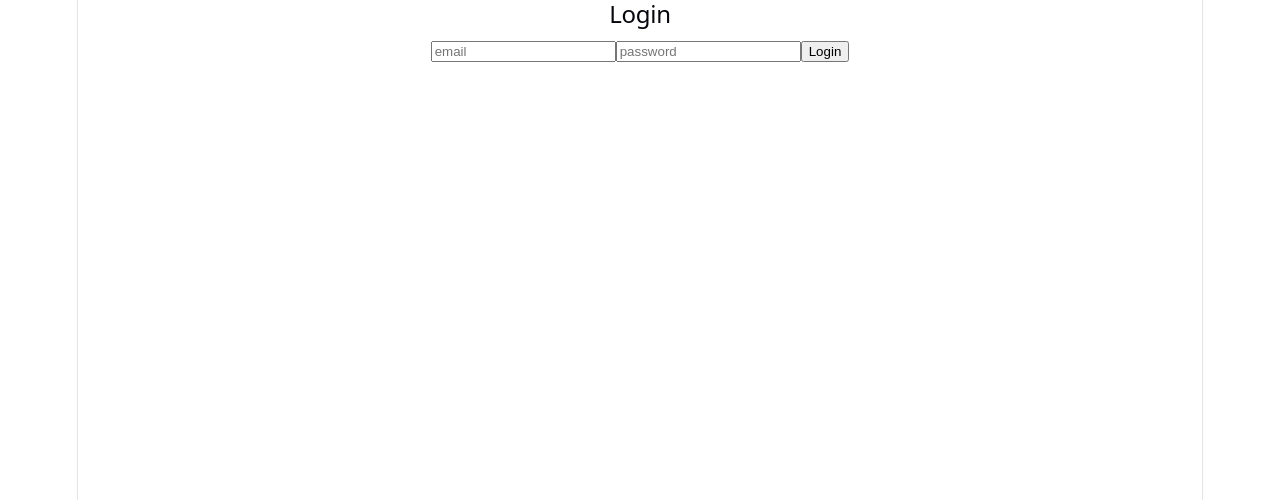
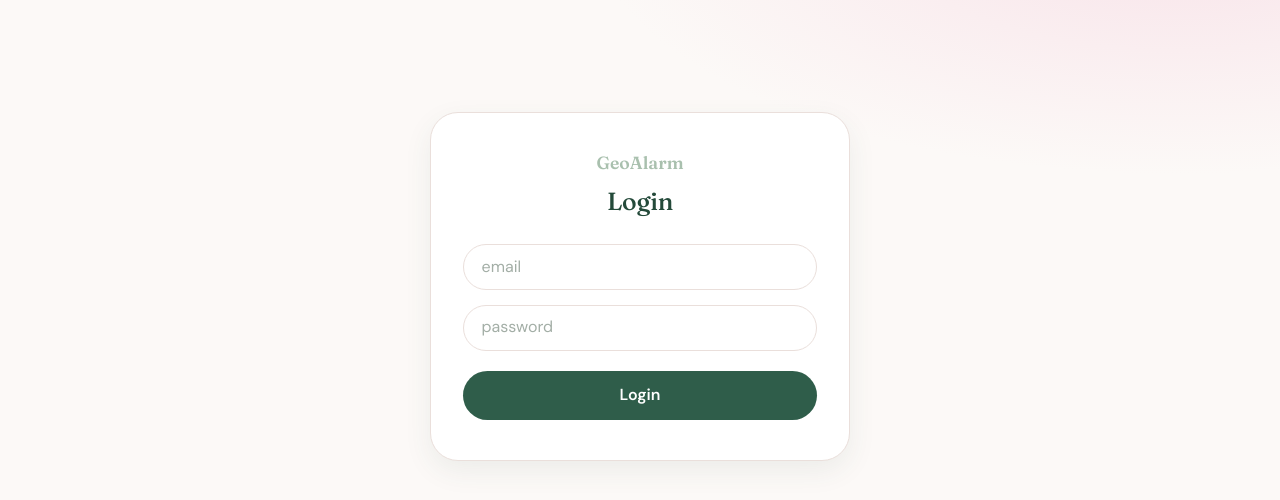
Before and after one commit to isha-damani/geoalarm-app, a React (Vite) app in the folder client/: page /login in a window 1280 px wide. Shown: the top 500 px of the page. Built offline with nearby package versions, Linux system fonts and the light colour scheme.

Commit message:
Add Light/Dark theme with persistent toggle, restyle app

```diff
--- a/client/index.html
+++ b/client/index.html
@@ -5,6 +5,11 @@
     <link rel="icon" type="image/svg+xml" href="/favicon.svg" />
     <meta name="viewport" content="width=device-width, initial-scale=1.0" />
     <title>client</title>
+    <script>
+      document.documentElement.dataset.theme =
+        localStorage.getItem('theme') ||
+        (matchMedia('(prefers-color-scheme: dark)').matches ? 'dark' : 'light');
+    </script>
   </head>
   <body>
     <div id="root"></div>
--- a/client/src/App.css
+++ b/client/src/App.css
@@ -1,184 +1,191 @@
-.counter {
-  font-size: 16px;
-  padding: 5px 10px;
-  border-radius: 5px;
-  color: var(--accent);
-  background: var(--accent-bg);
-  border: 2px solid transparent;
-  transition: border-color 0.3s;
-  margin-bottom: 24px;
-
-  &:hover {
-    border-color: var(--accent-border);
-  }
-  &:focus-visible {
-    outline: 2px solid var(--accent);
-    outline-offset: 2px;
-  }
+/* ---------- App shell ---------- */
+#root {
+  width: 1100px;
+  max-width: 100%;
+  margin: 0 auto;
+  min-height: 100vh;
 }
 
-.hero {
-  position: relative;
-
-  .base,
-  .framework,
-  .vite {
-    inset-inline: 0;
-    margin: 0 auto;
+/* ---------- Nav ---------- */
+nav {
+  display: flex;
+  flex-wrap: wrap;
+  align-items: center;
+  gap: 0.4rem;
+  padding: 1.1rem 1.5rem;
 }
 
-  .base {
-    width: 170px;
-    position: relative;
-    z-index: 0;
+/* wordmark, no JSX needed */
+nav::before {
+  content: 'GeoAlarm';
+  font-family: var(--font-display);
+  font-size: 1.45rem;
+  font-weight: 600;
+  color: var(--forest);
+  margin-right: auto;
+  padding-right: 1.5rem;
 }
 
-  .framework,
-  .vite {
-    position: absolute;
+nav a {
+  color: var(--text-soft);
+  font-weight: 500;
+  padding: 0.45rem 1.05rem;
+  border-radius: var(--r-pill);
+  transition:
+    background 0.2s ease,
+    color 0.2s ease;
 }
 
-  .framework {
-    z-index: 1;
-    top: 34px;
-    height: 28px;
-    transform: perspective(2000px) rotateZ(300deg) rotateX(44deg) rotateY(39deg)
-      scale(1.4);
+nav a:hover {
+  background: var(--blush);
+  color: var(--rose);
 }
 
-  .vite {
-    z-index: 0;
-    top: 107px;
-    height: 26px;
-    width: auto;
-    transform: perspective(2000px) rotateZ(300deg) rotateX(40deg) rotateY(39deg)
-      scale(0.8);
-  }
+/* shows up if you switch Link -> NavLink in AppLayout */
+nav a[aria-current='page'] {
+  background: var(--sage-soft);
+  color: var(--forest-dark);
 }
 
-#center {
+nav button {
+  background: var(--sage-soft);
+  color: var(--forest-dark);
+  padding: 0.45rem 1.05rem;
+  font-weight: 500;
+  margin-left: 0.4rem;
+}
+
+nav button:hover:not(:disabled) {
+  background: var(--blush);
+  color: var(--rose);
+  box-shadow: none;
+  transform: none;
+}
+
+/* ---------- Map ---------- */
+.leaflet-container {
+  max-width: calc(100% - 3rem);
+  margin: 0 auto 1.5rem;
+  border-radius: var(--r-lg);
+  box-shadow: var(--shadow);
+  border: 1px solid var(--border);
+  position: relative;
+  z-index: 0; /* keeps map controls under the alarm modal */
+  font-family: var(--font-body);
+}
+
+.leaflet-bar {
+  border: none !important;
+  border-radius: 14px;
+  overflow: hidden;
+  box-shadow: var(--shadow-sm) !important;
+}
+
+.leaflet-bar a {
+  color: var(--forest);
+  background: var(--surface);
+  border-bottom-color: var(--border);
+}
+
+/* darkens the map tiles only; markers stay normal */
+:root[data-theme='dark'] .leaflet-tile-pane {
+  filter: invert(1) hue-rotate(180deg) brightness(0.95) contrast(0.9);
+}
+
+/* ---------- Pages ----------
+   Page wrappers are plain <div>s with no style attribute;
+   the alarm modal has inline styles, so :not([style]) skips it. */
+#root > div:not([style]) {
+  padding: 0 1.5rem 3rem;
+}
+
+/* ---------- Forms ---------- */
+form {
+  display: flex;
+  flex-wrap: wrap;
+  align-items: center;
+  gap: 0.75rem;
+  margin-top: 0.5rem;
+}
+
+select {
+  margin-right: 0.6rem;
+}
+
+/* ---------- Lists (saved locations, alarm history) ---------- */
+ul {
+  list-style: none;
+  margin: 0;
+  padding: 0;
   display: flex;
   flex-direction: column;
-  gap: 25px;
-  place-content: center;
-  place-items: center;
-  flex-grow: 1;
-
-  @media (max-width: 1024px) {
-    padding: 32px 20px 24px;
-    gap: 18px;
-  }
+  gap: 0.6rem;
 }
 
-#next-steps {
+li {
   display: flex;
-  border-top: 1px solid var(--border);
-  text-align: left;
-
-  & > div {
-    flex: 1 1 0;
-    padding: 32px;
-    @media (max-width: 1024px) {
-      padding: 24px 20px;
-    }
+  align-items: center;
+  justify-content: space-between;
+  gap: 1rem;
+  background: var(--surface);
+  border: 1px solid var(--border);
+  border-radius: var(--r-md);
+  padding: 0.7rem 1.1rem;
+  box-shadow: var(--shadow-sm);
 }
 
-  .icon {
-    margin-bottom: 16px;
-    width: 22px;
-    height: 22px;
+/* delete buttons: soft rose instead of the main green */
+li button {
+  background: var(--blush);
+  color: var(--rose);
+  padding: 0.4rem 1rem;
+  font-size: 0.9rem;
 }
 
-  @media (max-width: 1024px) {
-    flex-direction: column;
-    text-align: center;
-  }
+li button:hover:not(:disabled) {
+  background: var(--blush-deep);
+  box-shadow: none;
 }
 
-#docs {
-  border-right: 1px solid var(--border);
-
-  @media (max-width: 1024px) {
-    border-right: none;
-    border-bottom: 1px solid var(--border);
-  }
+/* ---------- Auth card (login / signup) ---------- */
+#root > div.auth-card {
+  max-width: 420px;
+  margin: 14vh auto 0;
+  padding: 2.25rem 2rem 2.5rem;
+  background: var(--surface);
+  border: 1px solid var(--border);
+  border-radius: var(--r-lg);
+  box-shadow: var(--shadow);
 }
 
-#next-steps ul {
-  list-style: none;
-  padding: 0;
-  display: flex;
-  gap: 8px;
-  margin: 32px 0 0;
-
-  .logo {
-    height: 18px;
+.auth-card::before {
+  content: 'GeoAlarm';
+  display: block;
+  text-align: center;
+  font-family: var(--font-display);
+  font-size: 1.1rem;
+  font-weight: 600;
+  color: var(--sage);
+  margin-bottom: 0.35rem;
 }
 
-  a {
-    color: var(--text-h);
-    font-size: 16px;
-    border-radius: 6px;
-    background: var(--social-bg);
-    display: flex;
-    padding: 6px 12px;
-    align-items: center;
-    gap: 8px;
-    text-decoration: none;
-    transition: box-shadow 0.3s;
-
-    &:hover {
-      box-shadow: var(--shadow);
-    }
-    .button-icon {
-      height: 18px;
-      width: 18px;
-    }
+.auth-card h2 {
+  text-align: center;
+  margin-bottom: 1.5rem;
 }
 
-  @media (max-width: 1024px) {
-    margin-top: 20px;
-    flex-wrap: wrap;
-    justify-content: center;
-
-    li {
-      flex: 1 1 calc(50% - 8px);
+.auth-card form {
+  flex-direction: column;
+  align-items: stretch;
+  gap: 0.9rem;
 }
 
-    a {
+.auth-card input,
+.auth-card button {
   width: 100%;
-      justify-content: center;
-      box-sizing: border-box;
-    }
-  }
 }
 
-#spacer {
-  height: 88px;
-  border-top: 1px solid var(--border);
-  @media (max-width: 1024px) {
-    height: 48px;
+.auth-card button {
+  margin-top: 0.4rem;
+  padding: 0.75rem 1.4rem;
 }
-}
-
-.ticks {
-  position: relative;
-  width: 100%;
-
-  &::before,
-  &::after {
-    content: '';
-    position: absolute;
-    top: -4.5px;
-    border: 5px solid transparent;
-  }
-
-  &::before {
-    left: 0;
-    border-left-color: var(--border);
-  }
-  &::after {
-    right: 0;
-    border-right-color: var(--border);
-  }
-}
--- a/client/src/App.jsx
+++ b/client/src/App.jsx
@@ -8,6 +8,7 @@ import SetAlarm from './pages/SetAlarm';
 import './App.css';
 import ProtectedRoute from './components/ProtectedRoute';
 import AppLayout from './layouts/AppLayout';
+
 
 function App() {
 
--- a/client/src/index.css
+++ b/client/src/index.css
@@ -1,111 +1,175 @@
+@import url('https://fonts.googleapis.com/css2?family=DM+Sans:wght@400;500;600&family=Fraunces:opsz,wght@9..144,500;9..144,600&display=swap');
+
+/* ---------- Design tokens (light mode) ----------
+   Dark mode later: add a [data-theme='dark'] block below that
+   overrides these same variables. Nothing else needs to change. */
 :root {
-  --text: #6b6375;
-  --text-h: #08060d;
-  --bg: #fff;
-  --border: #e5e4e7;
-  --code-bg: #f4f3ec;
-  --accent: #aa3bff;
-  --accent-bg: rgba(170, 59, 255, 0.1);
-  --accent-border: rgba(170, 59, 255, 0.5);
-  --social-bg: rgba(244, 243, 236, 0.5);
-  --shadow:
-    rgba(0, 0, 0, 0.1) 0 10px 15px -3px, rgba(0, 0, 0, 0.05) 0 4px 6px -2px;
+  --bg: #fcf9f7;
+  --surface: #ffffff;
+  --text: #34413a;
+  --text-soft: #6f7d74;
+  --text-faint: #a3aea6;
+  --border: #eadfdb;
 
-  --sans: system-ui, 'Segoe UI', Roboto, sans-serif;
-  --heading: system-ui, 'Segoe UI', Roboto, sans-serif;
-  --mono: ui-monospace, Consolas, monospace;
+  --forest: #2f5d4a;
+  --forest-dark: #244a3a;
+  --sage: #a9c0ae;
+  --sage-soft: #e6eee7;
+  --sage-ring: rgba(122, 158, 134, 0.28);
 
-  font: 18px/145% var(--sans);
-  letter-spacing: 0.18px;
-  color-scheme: light dark;
-  color: var(--text);
-  background: var(--bg);
-  font-synthesis: none;
-  text-rendering: optimizeLegibility;
-  -webkit-font-smoothing: antialiased;
-  -moz-osx-font-smoothing: grayscale;
+  --blush: #f8e3e9;
+  --blush-deep: #f1c9d5;
+  --rose: #b8607a;
 
-  @media (max-width: 1024px) {
-    font-size: 16px;
-  }
+  --r-md: 20px;
+  --r-lg: 28px;
+  --r-pill: 999px;
+
+  --shadow: 0 10px 28px rgba(47, 93, 74, 0.08);
+  --shadow-sm: 0 4px 12px rgba(47, 93, 74, 0.1);
+
+  --font-body: 'DM Sans', system-ui, 'Segoe UI', sans-serif;
+  --font-display: 'Fraunces', Georgia, 'Times New Roman', serif;
+
+  color-scheme: light;
+
+  --on-forest: #ffffff;
 }
 
-@media (prefers-color-scheme: dark) {
-  :root {
-    --text: #9ca3af;
-    --text-h: #f3f4f6;
-    --bg: #16171d;
-    --border: #2e303a;
-    --code-bg: #1f2028;
-    --accent: #c084fc;
-    --accent-bg: rgba(192, 132, 252, 0.15);
-    --accent-border: rgba(192, 132, 252, 0.5);
-    --social-bg: rgba(47, 48, 58, 0.5);
-    --shadow:
-      rgba(0, 0, 0, 0.4) 0 10px 15px -3px, rgba(0, 0, 0, 0.25) 0 4px 6px -2px;
-  }
-
-  #social .button-icon {
-    filter: invert(1) brightness(2);
-  }
+/* ---------- Base ---------- */
+*,
+*::before,
+*::after {
+  box-sizing: border-box;
 }
 
 body {
   margin: 0;
+  font-family: var(--font-body);
+  font-size: 16px;
+  line-height: 1.55;
+  color: var(--text);
+  background:
+    radial-gradient(900px 380px at 92% -8%, var(--blush) 0%, transparent 65%),
+    var(--bg);
+  background-repeat: no-repeat;
+  min-height: 100vh;
+  -webkit-font-smoothing: antialiased;
 }
 
-#root {
-  width: 1126px;
-  max-width: 100%;
-  margin: 0 auto;
-  text-align: center;
-  border-inline: 1px solid var(--border);
-  min-height: 100svh;
-  display: flex;
-  flex-direction: column;
-  box-sizing: border-box;
-}
-
+/* ---------- Typography ---------- */
 h1,
 h2 {
-  font-family: var(--heading);
+  font-family: var(--font-display);
   font-weight: 500;
-  color: var(--text-h);
+  color: var(--forest-dark);
+  letter-spacing: -0.01em;
+  margin: 0 0 0.75rem;
 }
 
 h1 {
-  font-size: 56px;
-  letter-spacing: -1.68px;
-  margin: 32px 0;
-  @media (max-width: 1024px) {
-    font-size: 36px;
-    margin: 20px 0;
-  }
-}
-h2 {
-  font-size: 24px;
-  line-height: 118%;
-  letter-spacing: -0.24px;
-  margin: 0 0 8px;
-  @media (max-width: 1024px) {
-    font-size: 20px;
-  }
-}
-p {
-  margin: 0;
+  font-size: 2rem;
 }
 
-code,
-.counter {
-  font-family: var(--mono);
-  display: inline-flex;
-  border-radius: 4px;
-  color: var(--text-h);
+h2 {
+  font-size: 1.55rem;
 }
 
-code {
-  font-size: 15px;
-  line-height: 135%;
-  padding: 4px 8px;
-  background: var(--code-bg);
+p {
+  margin: 0 0 0.75rem;
+  color: var(--text-soft);
 }
+
+a {
+  color: var(--forest);
+  text-decoration: none;
+}
+
+/* ---------- Buttons ---------- */
+button {
+  font: inherit;
+  font-weight: 600;
+  color: #fff;
+  color: var(--on-forest);
+  background: var(--forest);
+  border: 0;
+  border-radius: var(--r-pill);
+  padding: 0.6rem 1.4rem;
+  cursor: pointer;
+  transition:
+    background 0.2s ease,
+    transform 0.15s ease,
+    box-shadow 0.2s ease;
+}
+
+button:hover:not(:disabled) {
+  background: var(--forest-dark);
+  transform: translateY(-1px);
+  box-shadow: var(--shadow-sm);
+}
+
+button:active:not(:disabled) {
+  transform: translateY(0);
+}
+
+button:disabled {
+  background: var(--sage-soft);
+  color: var(--text-faint);
+  cursor: not-allowed;
+}
+
+/* ---------- Inputs ---------- */
+input,
+select {
+  font: inherit;
+  color: var(--text);
+  background: var(--surface);
+  border: 1.5px solid var(--border);
+  border-radius: var(--r-pill);
+  padding: 0.6rem 1.1rem;
+  outline: none;
+  transition:
+    border-color 0.2s ease,
+    box-shadow 0.2s ease;
+}
+
+input::placeholder {
+  color: var(--text-faint);
+}
+
+input:focus,
+select:focus {
+  border-color: var(--sage);
+  box-shadow: 0 0 0 4px var(--sage-ring);
+}
+
+button:focus-visible {
+  outline: 3px solid var(--sage-ring);
+  outline-offset: 2px;
+}
+
+/* ---------- Dark mode ---------- */
+:root[data-theme='dark'] {
+  --bg: #121815;
+  --surface: #1b231f;
+  --text: #e4ebe6;
+  --text-soft: #9aab9f;
+  --text-faint: #66766b;
+  --border: #2a352f;
+
+  --forest: #8cc2a4;
+  --forest-dark: #cfe6d8;
+  --on-forest: #12211a;
+  --sage: #6f9a82;
+  --sage-soft: #26332c;
+  --sage-ring: rgba(140, 194, 164, 0.28);
+
+  --blush: #38242d;
+  --blush-deep: #4a2f3b;
+  --rose: #eba7ba;
+
+  --shadow: 0 10px 28px rgba(0, 0, 0, 0.35);
+  --shadow-sm: 0 4px 12px rgba(0, 0, 0, 0.4);
+
+  color-scheme: dark;
+}
--- a/client/src/pages/Login.jsx
+++ b/client/src/pages/Login.jsx
@@ -18,7 +18,7 @@ function Login(){
     }
 
     return (
-        <div>
+        <div className='auth-card'>
             <h2>Login</h2>
             <form onSubmit={handleSubmit}>
                 <input type="email" value={email} onChange={(e) => setEmail(e.target.value)} placeholder='email'></input>
--- a/client/src/pages/Signup.jsx
+++ b/client/src/pages/Signup.jsx
@@ -18,7 +18,7 @@ function Signup() {
         }
     }
     return (
-        <div>
+        <div className='auth-card'>
             <h2>Signup</h2>
             <form onSubmit={handleSubmit}>
                 <input type='email' value ={email} onChange={(e) => setEmail(e.target.value)}></input>
```
Also changed, not shown: client/src/layouts/AppLayout.jsx (+13 -4 lines). Lines whose indentation alone changed are shown as unchanged.
